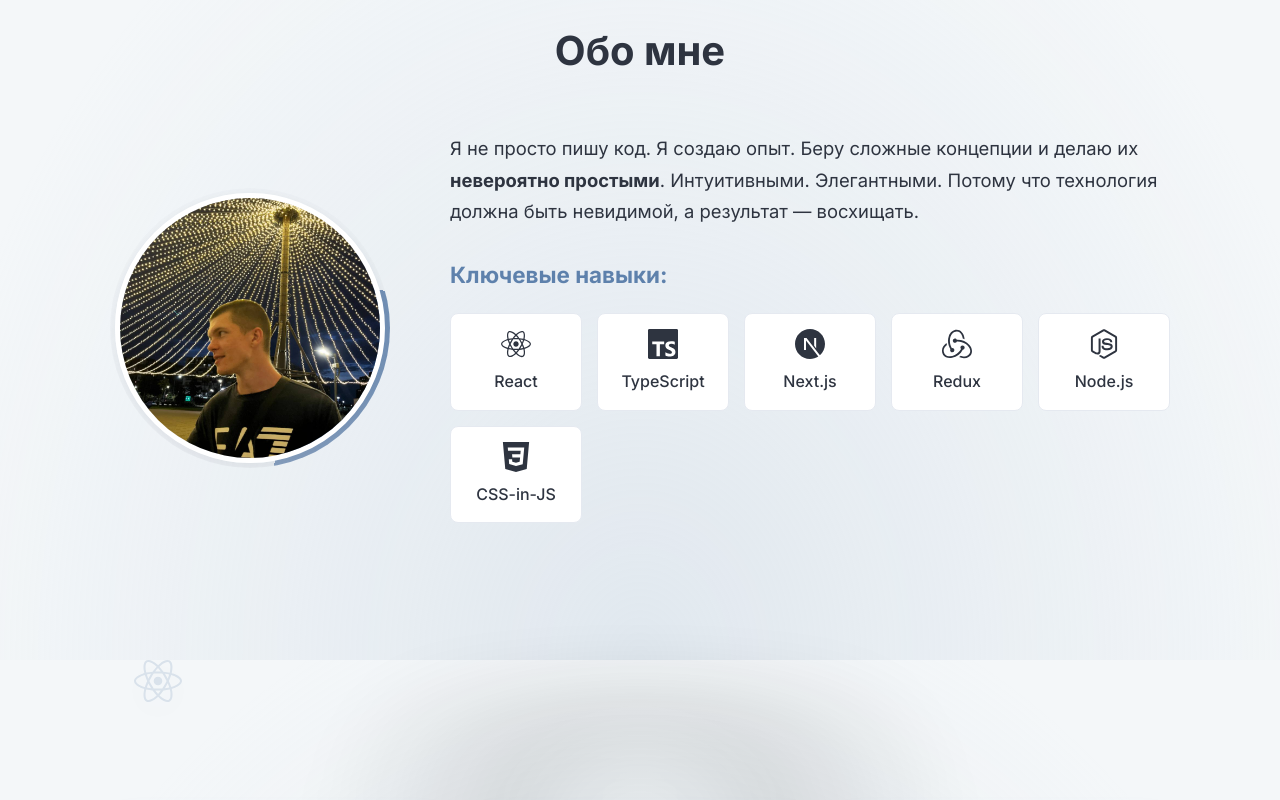
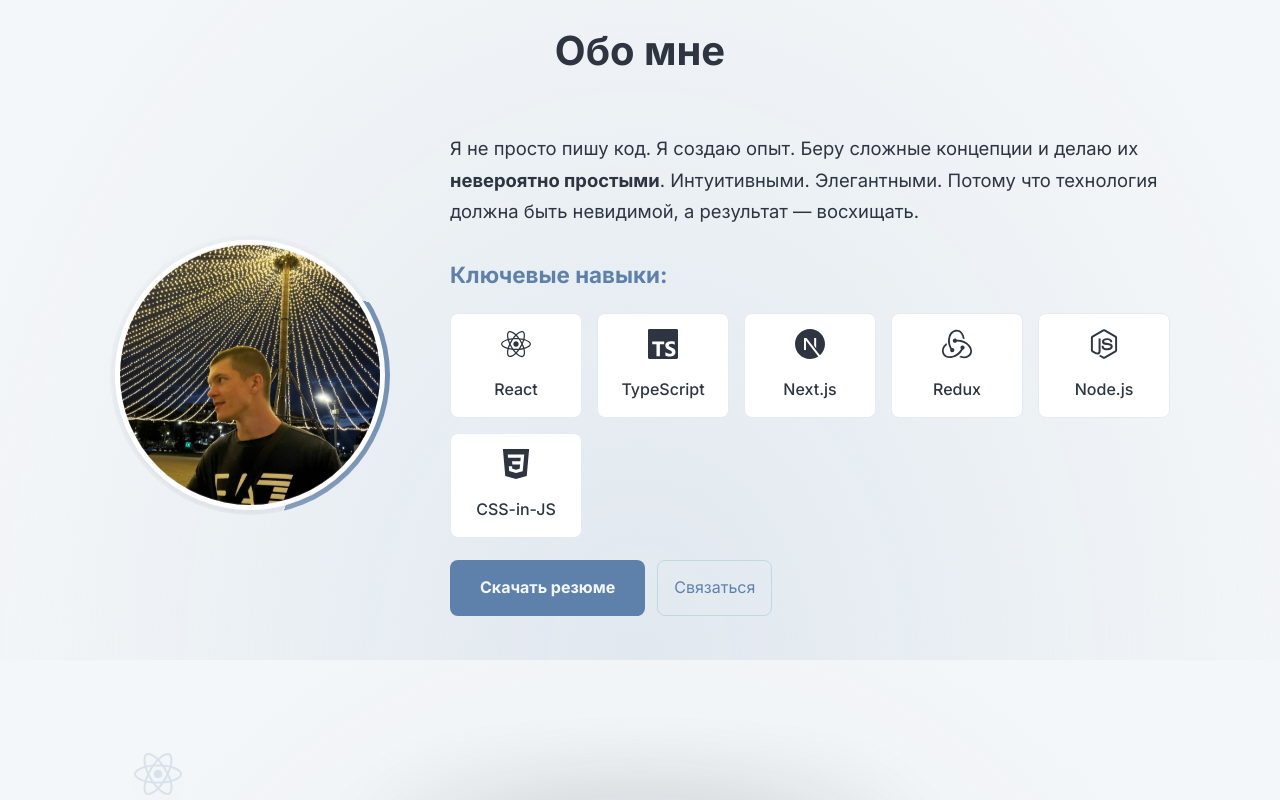
Before and after one commit to vladislavprozorov/my-portfolio, a React (Vite) app: page / in a window 1280 px wide. Shown: the part 940-1740 px from the top of the page. Built offline with nearby package versions, Linux system fonts and the light colour scheme.

Commit message:
v3 project updated about section

```diff
--- a/src/components/About/About.jsx
+++ b/src/components/About/About.jsx
@@ -21,31 +21,56 @@ const skills = [
 
 const About = () => {
 return (
-  <section id="about" className={styles.aboutSection}>
+  <section id="about" className={styles.aboutSection} aria-labelledby="about-title">
     <div className="container">
-      <h2 className="section-title">Обо мне</h2>
+      <h2 id="about-title" className="section-title">Обо мне</h2>
       <div className={styles.aboutContent}>
-        <div className={styles.imageWrapper}>
+        <div className={styles.imageWrapper} data-aos="zoom-in" data-aos-delay="100">
           <div className={styles.glowWrapper}>
             <img
               src={me}
               alt="Фотография Владислав Прозоров"
               className={styles.profileImage}
+              loading="lazy"
+              decoding="async"
+              width={280}
+              height={280}
             />
           </div>
         </div>
-        <div className={styles.textWrapper}>
+        <div className={styles.textWrapper} data-aos="fade-up" data-aos-delay="150">
           <p className={styles.bio}>
             Я не просто пишу код. Я создаю опыт. Беру сложные концепции и делаю их <strong className={styles.highlight}>невероятно простыми</strong>. Интуитивными. Элегантными. Потому что технология должна быть невидимой, а результат — восхищать.
           </p>
           <h3 className={styles.skillsTitle}>Ключевые навыки:</h3>
-          <div className={styles.skillsGrid}>
+          <div className={styles.skillsGrid} role="list">
             {skills.map((skill) => (
-              <div key={skill.name} className={styles.skillCard}>
-                {skill.icon}
-                <span>{skill.name}</span>
+              <div
+                key={skill.name}
+                className={styles.skillCard}
+                role="listitem"
+                tabIndex={0}
+                aria-label={`Навык: ${skill.name}`}
+              >
+                <span aria-hidden="true">{skill.icon}</span>
+                <span className={styles.skillLabel}>{skill.name}</span>
               </div>
             ))}
+          </div>
+
+          <div className={styles.ctaRow}>
+            <a
+              href="/my-portfolio/CV.pdf"
+              className="cta-button"
+              target="_blank"
+              rel="noopener noreferrer"
+              aria-label="Скачать резюме PDF"
+            >
+              Скачать резюме
+            </a>
+            <a href="#contact" className={styles.ctaGhost} aria-label="Перейти к контактам">
+              Связаться
+            </a>
           </div>
         </div>
       </div>
--- a/src/components/About/About.module.css
+++ b/src/components/About/About.module.css
@@ -173,6 +173,8 @@
   object-fit: cover;
   border: 5px solid var(--card-bg-color);
   box-shadow: 0 5px 20px rgba(var(--border-rgb), 0.1);
+  will-change: transform;
+  animation: floatY 6s ease-in-out infinite;
 }
 
 .textWrapper {
@@ -214,6 +216,12 @@
   transition: all 0.3s ease;
   color: var(--text-color);
   backdrop-filter: var(--card-backdrop-filter, none); /* Применит фильтр, если переменная задана */
+  outline: none;
+}
+/* Фокус-стили для клавиатуры */
+.skillCard:focus-visible {
+  box-shadow: 0 0 0 3px rgba(var(--primary-color-rgb), 0.35);
+  transform: translateY(-3px);
 }
 :global(html[data-theme="hacker"]) .skillCard::after {
   content: '';
@@ -298,3 +306,36 @@
     gap: 10px;
   }
 }
+
+/* Призрачная кнопка для вторичного CTA */
+.ctaGhost {
+  display: inline-flex;
+  align-items: center;
+  gap: 8px;
+  padding: 12px 16px;
+  border: 1px solid rgba(var(--primary-color-rgb), 0.4);
+  border-radius: 8px;
+  color: var(--primary-color);
+  text-decoration: none;
+  transition: background-color 0.2s ease, color 0.2s ease, border-color 0.2s ease;
+}
+.ctaGhost:hover {
+  background: rgba(var(--primary-color-rgb), 0.08);
+  border-color: rgba(var(--primary-color-rgb), 0.6);
+}
+
+.ctaRow {
+  margin-top: 22px;
+  display: flex;
+  gap: 12px;
+  flex-wrap: wrap;
+}
+
+@keyframes floatY {
+  0%, 100% { transform: translateY(0); }
+  50% { transform: translateY(-6px); }
+}
+
+@media (prefers-reduced-motion: reduce) {
+  .profileImage { animation: none; }
+}
--- a/src/index.css
+++ b/src/index.css
@@ -66,6 +66,8 @@ section {
 html {
     scroll-behavior: smooth;
     background-color: var(--bg-color);
+    /* Учитываем фиксированную шапку при переходе к якорям */
+    scroll-padding-top: 90px;
 }
 
 body {
@@ -207,3 +209,7 @@ a, button, .cta-button, [data-interactive] {
         cursor: auto;
     }
 }
+
+@media (max-width: 480px) {
+    html { scroll-padding-top: 70px; }
+}
```
Also changed, not shown: src/App.jsx (+11 -1 lines).
